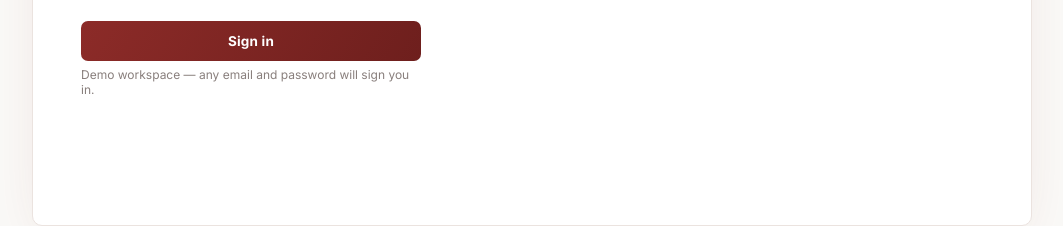
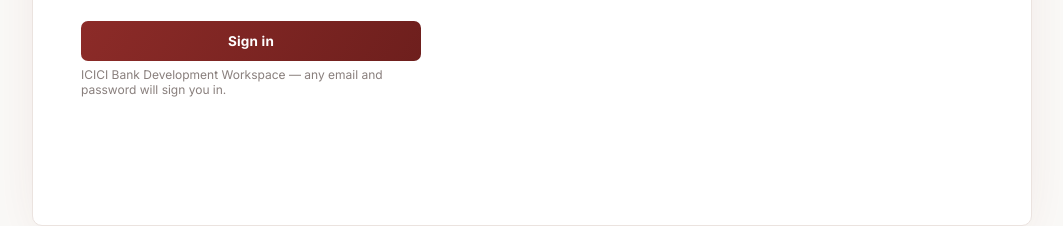
Before and after one commit to ayekarinfotech/hmacicici, a plain HTML site: page index.html in a window 1280 px wide. Shown: the part 494-720 px from the top of the page, without its empty margins (108-1171 px from the left). Drawn offline with Linux system fonts and the light colour scheme.

Commit message:
Update index.html

```diff
--- a/index.html
+++ b/index.html
@@ -247,7 +247,7 @@
         </div>
         <div class="error" id="login-error">Enter an email and password to continue.</div>
         <button class="btn" style="width:100%; margin-top:8px;" onclick="doLogin()">Sign in</button>
-        <div class="hint">Demo workspace — any email and password will sign you in.</div>
+        <div class="hint">ICICI Bank Development Workspace — any email and password will sign you in.</div>
       </div>
     </div>
 
```
